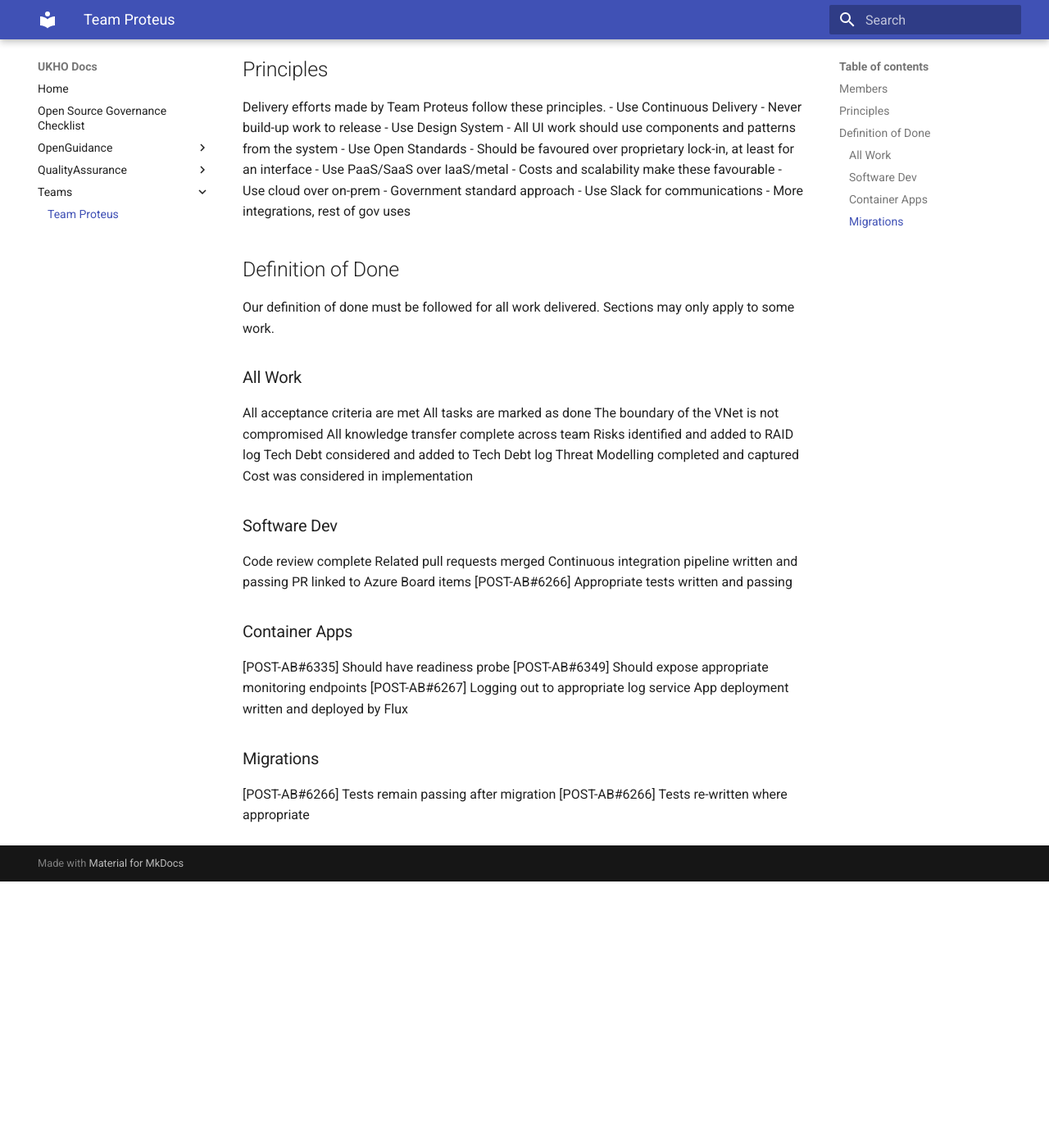
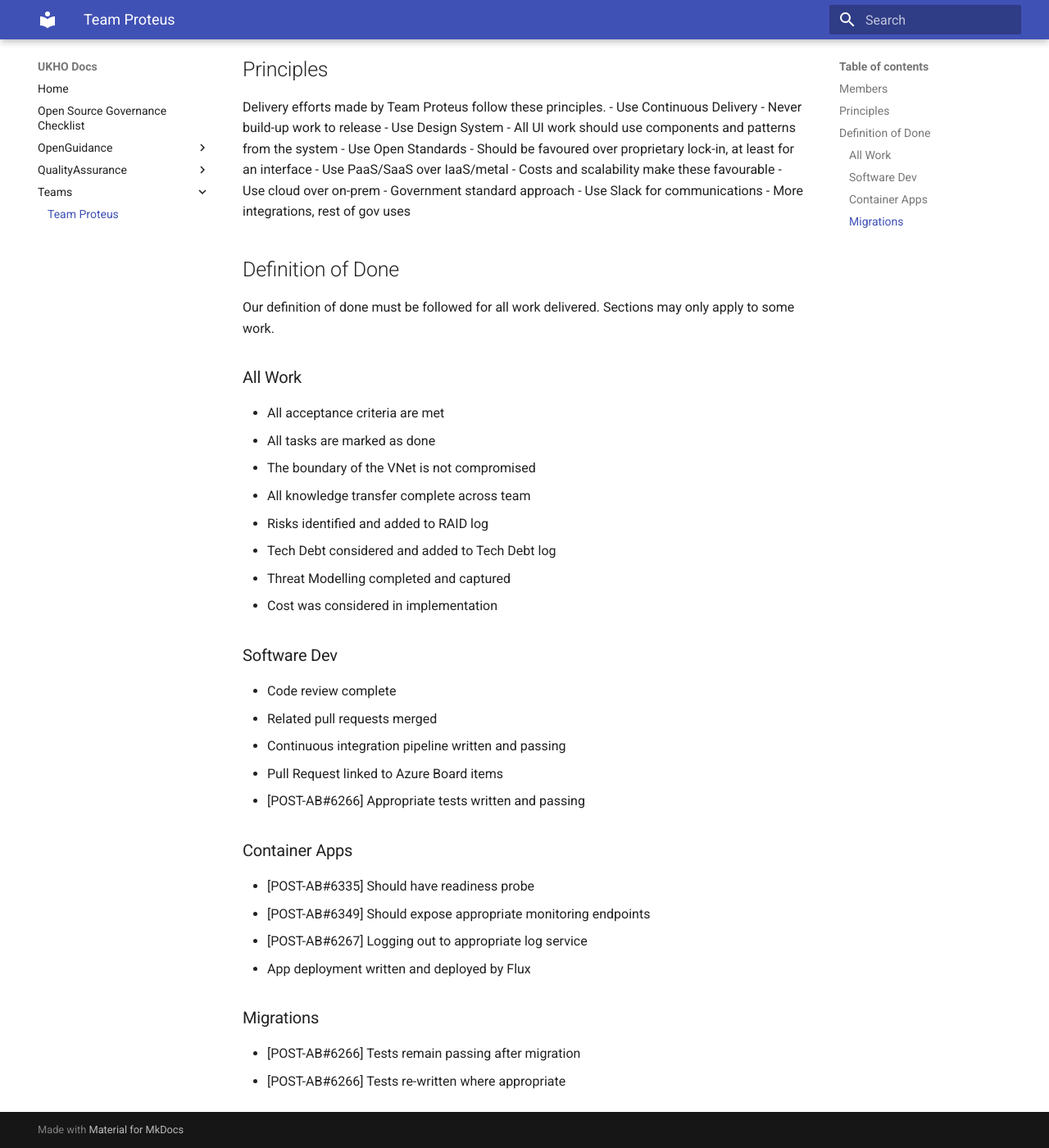
Before and after one commit to UKHO/docs, an MkDocs documentation site: the page built from docs/teams/proteus.md, in a window 1280 px wide and 1400 px high, scrolled down 716 px. Shown: the whole window at 82% size. Built offline with MkDocs 1.6.1 and Material for MkDocs 9.7.7, drawn with Linux system fonts in a browser that asks for light colours; before the commit the page ends 1791 px from its top, so only the background shows below that.

Commit message:
Update proteus.md

```diff
--- a/docs/teams/proteus.md
+++ b/docs/teams/proteus.md
@@ -26,26 +26,30 @@ Delivery efforts made by Team Proteus follow these principles.
 
 ## Definition of Done
 Our definition of done must be followed for all work delivered. Sections may only apply to some work.
+
 ### All Work
-All acceptance criteria are met
-All tasks are marked as done
-The boundary of the VNet is not compromised
-All knowledge transfer complete across team
-Risks identified and added to RAID log
-Tech Debt considered and added to Tech Debt log
-Threat Modelling completed and captured
-Cost was considered in implementation
+- All acceptance criteria are met
+- All tasks are marked as done
+- The boundary of the VNet is not compromised
+- All knowledge transfer complete across team
+- Risks identified and added to RAID log
+- Tech Debt considered and added to Tech Debt log
+- Threat Modelling completed and captured
+- Cost was considered in implementation
+
 ### Software Dev
-Code review complete
-Related pull requests merged
-Continuous integration pipeline written and passing
-PR linked to Azure Board items
-[POST-AB#6266] Appropriate tests written and passing
+- Code review complete
+- Related pull requests merged
+- Continuous integration pipeline written and passing
+- Pull Request linked to Azure Board items
+- [POST-AB#6266] Appropriate tests written and passing
+
 ### Container Apps
-[POST-AB#6335] Should have readiness probe
-[POST-AB#6349] Should expose appropriate monitoring endpoints
-[POST-AB#6267] Logging out to appropriate log service
-App deployment written and deployed by Flux
+- [POST-AB#6335] Should have readiness probe
+- [POST-AB#6349] Should expose appropriate monitoring endpoints
+- [POST-AB#6267] Logging out to appropriate log service
+- App deployment written and deployed by Flux
+
 ### Migrations
-[POST-AB#6266] Tests remain passing after migration
-[POST-AB#6266] Tests re-written where appropriate
+- [POST-AB#6266] Tests remain passing after migration
+- [POST-AB#6266] Tests re-written where appropriate
```
